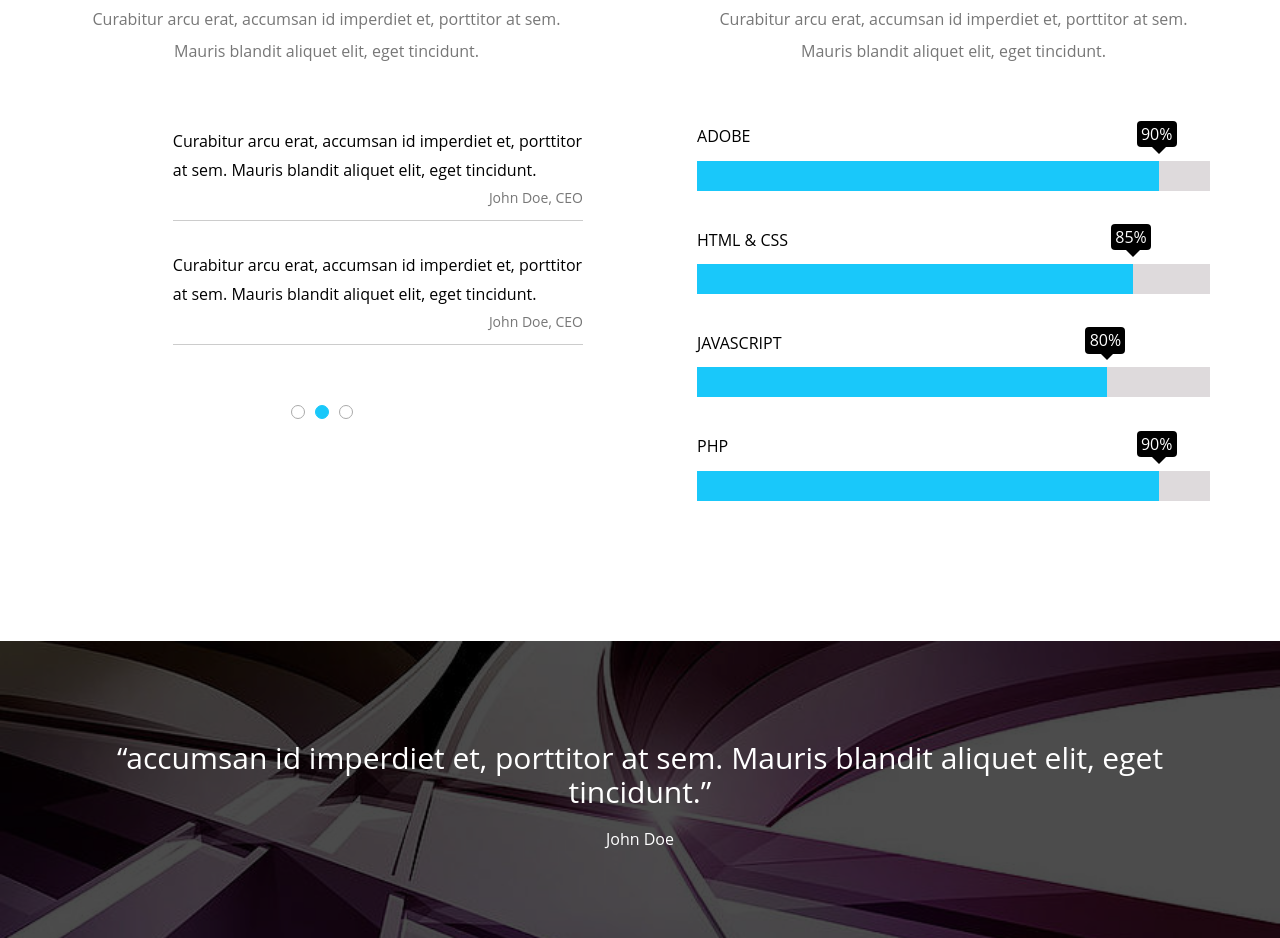
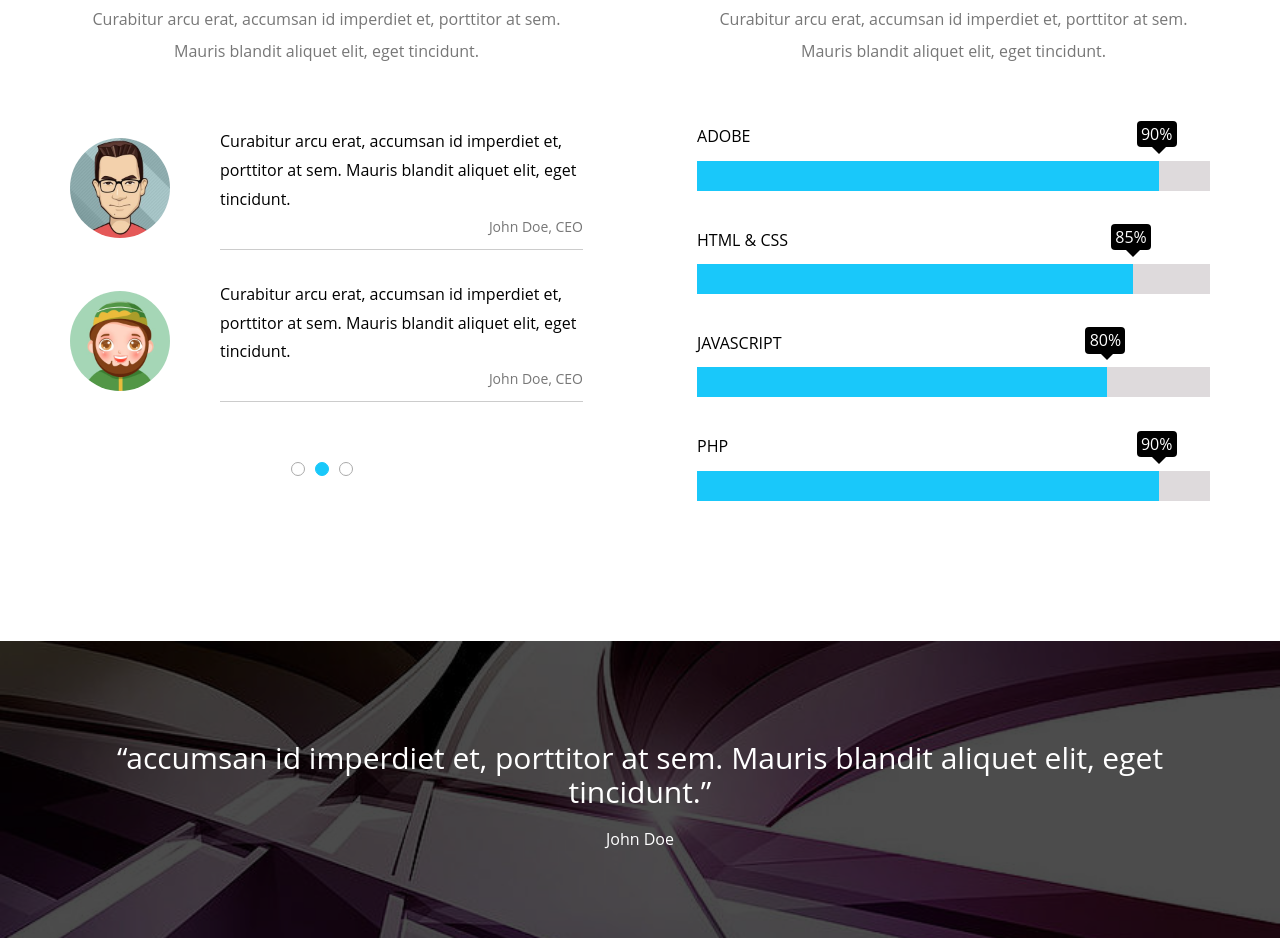
Before and after one commit to ZiadElsayed01/kasper, a plain HTML site: page index.html in a window 1280 px wide. Shown: the part 5240-6178 px from the top of the page. Drawn offline with Linux system fonts and the light colour scheme; the site is published under a folder, as on GitHub Pages, so addresses that start at the root find nothing.

Commit message:
Update index.html

```diff
--- a/index.html
+++ b/index.html
@@ -256,14 +256,14 @@
         <h3>TESTIMONIALS</h3>
         <p>Curabitur arcu erat, accumsan id imperdiet et, porttitor at sem. Mauris blandit aliquet elit, eget tincidunt.</p>
         <div class="content">
-          <img src="/images/skills-01.jpg" alt="">
+          <img src="./images/skills-01.jpg" alt="">
           <div class="text">
             Curabitur arcu erat, accumsan id imperdiet et, porttitor at sem. Mauris blandit aliquet elit, eget tincidunt.
             <p>John Doe, CEO</p>
           </div>
         </div>
         <div class="content">
-          <img src="/images/skills-02.jpg" alt="">
+          <img src="./images/skills-02.jpg" alt="">
           <div class="text">
             Curabitur arcu erat, accumsan id imperdiet et, porttitor at sem. Mauris blandit aliquet elit, eget tincidunt.
             <p>John Doe, CEO</p>
```
